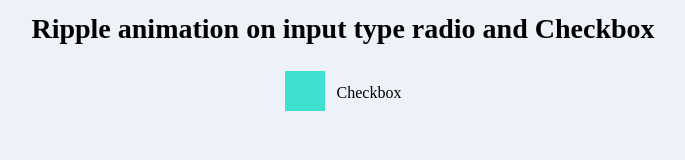
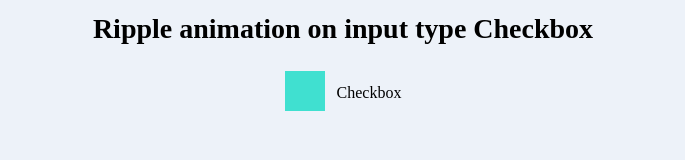
Before and after one commit to sidhantgupta1983/checkbox, a plain HTML site: page index.html in a window 1280 px wide. Shown: the whole page, without its empty margins (297-982 px from the left). Drawn offline with Linux system fonts and the light colour scheme.

Commit message:
checkbox

```diff
--- a/index.html
+++ b/index.html
@@ -9,7 +9,7 @@
 </head>
 <body>
     <div class="content">
-        <h1>Ripple animation on  input type radio and Checkbox</h1>
+        <h1>Ripple animation on  input type Checkbox</h1>
         <div class="dpx">
             <div class="px">
                 <label>
```
